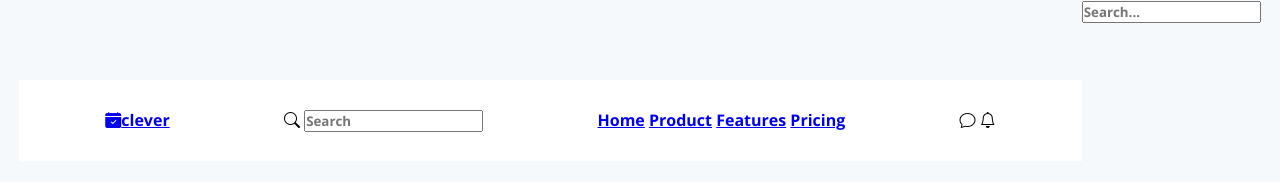
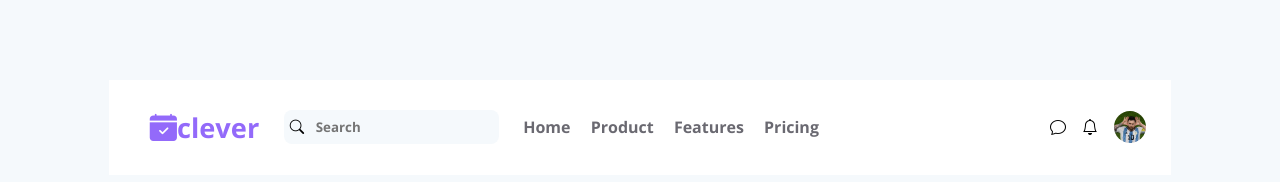
Before and after one commit to DarioVarto/Men-, a plain HTML site: page index.html in a window 1280 px wide. Drawn offline with nearby package versions, Linux system fonts and the light colour scheme.

Commit message:
segubdo commit

```diff
--- a/index.html
+++ b/index.html
@@ -12,7 +12,7 @@
 
 <header>
     <a href="#" class="logo"><i class="bi bi-calendar-check-fill"></i>clever</a>
-    <div class="Search">
+    <div class="search">
         <i class="bi bi-search"></i>
         <input type="search" placeholder="Search">
     </div>
@@ -22,18 +22,15 @@
         <a href="#">Features</a>
         <a href="#">Pricing</a>
     </nav>
-    <div>
+    <div class="chat">
         <i class="bi bi-chat"></i>
         <i class="bi bi-bell"></i>
+        <img src="topo.jpg" alt="Foto de Messi">
 
     </div>
 </header>
 
 <body>
-    <div class="container">
 
-            <input class="nosubmit" type="search" placeholder="Search...">
-
-    </div>
 </body>
 </html>
--- a/style.css
+++ b/style.css
@@ -15,15 +15,70 @@ body{
 }
 header{
     display: flex;
-    flex-direction: row;
-    justify-content: space-around;
+justify-content: space-around;
     margin-top: 5rem;
     padding: 1.8rem;
     align-items: center;
     width: 78.5%;
     background-color: var(---colorHeader);
 }
+.logo{
+    align-items: center;
+    font-size: 1.7rem;
+    color:var(--colorPrimario);
+    font-weight: 700;
+}
 .search{
+    position: relative;
+}
+.search>i{
+    position: absolute;
+    font-size: 0.9rem;
+    padding: 7px 6px;
+}
+.search>input{
+    background-color: var(--colorFondo);
+    padding: 0.5rem;
+    padding-left: 2rem;
+    border-radius: 0.5rem;
+    border:transparent;
+}
+a{text-decoration: none;}
+img{
+    width: 40%;
+    border-radius: 100%;
+}
+.chat{
+    width: 5rem;
+    display: flex;
+    align-items: center;
+    justify-content: space-around;
+    cursor: pointer;
+}
+nav{
+ width: 50%;
+ font-size: 1rem;
+}
+nav>a{color: rgb(106, 105, 113);
+margin-right: 1rem;
+}
+nav>a:hover{color: black;}
+.chat>i{
+    margin-right: 1rem;
+}
 
+/* .search>i{
+    border: solid 1px black;
+   border-right: transparent;
+   font-size: 0.9rem;
+   margin-right: 0px;
+}
+.search>input{
+    height: 1.3rem;
+    margin-left: -4px;
+    border: 1px solid black;
+    border-left: transparent;
+}
+.search>input:hover{border-left: transparent;
 
-}
+} */
```
Also changed, not shown: topo.jpg (added).
